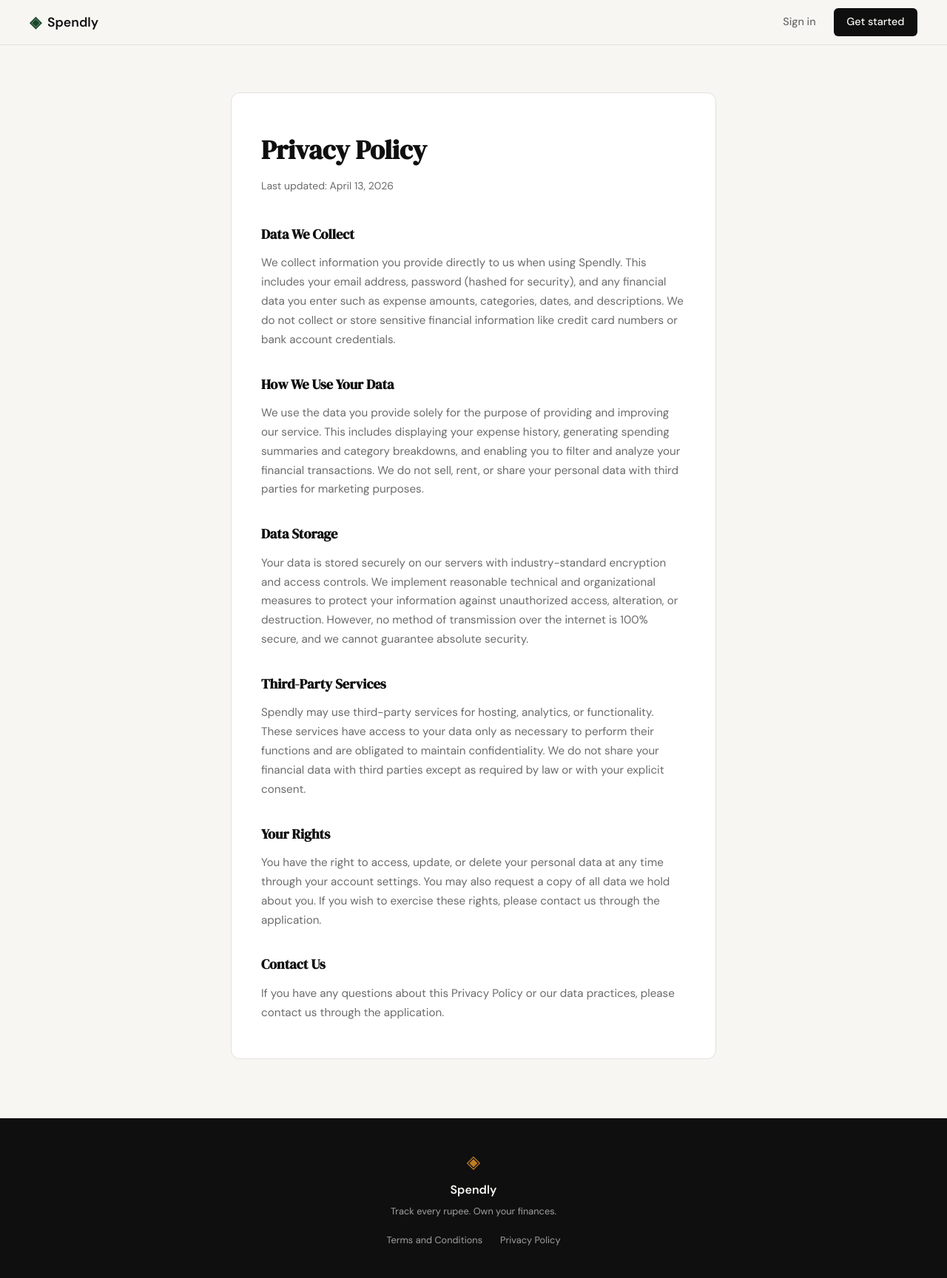
After one commit to Kusaram99/spendly_by_campusX, a Flask app: page /privacy in a window 1280 px wide. The commit adds this page. Shown: the whole page at 74% size. Run offline with Flask 3, Linux system fonts and the light colour scheme.

Commit message:
Add privacy policy page and update footer link

```diff
--- a/app.py
+++ b/app.py
@@ -25,6 +25,11 @@ def login():
 @app.route("/terms")
 def terms():
     return render_template("terms.html")
+
+
+@app.route("/privacy")
+def privacy():
+    return render_template("privacy.html")
 
 
 # ------------------------------------------------------------------ #
--- a/templates/base.html
+++ b/templates/base.html
@@ -39,7 +39,7 @@
         <p class="footer-copy">Track every rupee. Own your finances.</p>
         <div class="footer-links">
           <a href="/terms">Terms and Conditions</a>
-          <a href="#">Privacy Policy</a>
+          <a href="/privacy">Privacy Policy</a>
         </div>
       </div>
     </footer>
--- /dev/null
+++ b/templates/privacy.html
@@ -0,0 +1,86 @@
+{% extends "base.html" %}
+
+{% block title %}Privacy Policy — Spendly{% endblock %}
+
+{% block content %}
+<style>
+    .privacy-section {
+        max-width: 720px;
+        margin: 0 auto;
+        padding: 4rem 2rem 5rem;
+    }
+    .privacy-inner {
+        background: var(--paper-card);
+        border: 1px solid var(--border);
+        border-radius: var(--radius-md);
+        padding: 3rem 2.5rem;
+    }
+    .privacy-title {
+        font-family: var(--font-display);
+        font-size: 2.25rem;
+        color: var(--ink);
+        margin-bottom: 0.5rem;
+    }
+    .privacy-updated {
+        color: var(--ink-muted);
+        font-size: 0.875rem;
+        margin-bottom: 2.5rem;
+    }
+    .privacy-block {
+        margin-bottom: 2rem;
+    }
+    .privacy-block:last-child {
+        margin-bottom: 0;
+    }
+    .privacy-block h2 {
+        font-family: var(--font-display);
+        font-size: 1.15rem;
+        color: var(--ink);
+        margin-bottom: 0.75rem;
+    }
+    .privacy-block p {
+        color: var(--ink-muted);
+        line-height: 1.7;
+        font-size: 0.95rem;
+    }
+</style>
+
+<section class="privacy-section">
+    <div class="privacy-inner">
+        <h1 class="privacy-title">Privacy Policy</h1>
+        <p class="privacy-updated">Last updated: April 13, 2026</p>
+
+        <div class="privacy-content">
+            <section class="privacy-block">
+                <h2>Data We Collect</h2>
+                <p>We collect information you provide directly to us when using Spendly. This includes your email address, password (hashed for security), and any financial data you enter such as expense amounts, categories, dates, and descriptions. We do not collect or store sensitive financial information like credit card numbers or bank account credentials.</p>
+            </section>
+
+            <section class="privacy-block">
+                <h2>How We Use Your Data</h2>
+                <p>We use the data you provide solely for the purpose of providing and improving our service. This includes displaying your expense history, generating spending summaries and category breakdowns, and enabling you to filter and analyze your financial transactions. We do not sell, rent, or share your personal data with third parties for marketing purposes.</p>
+            </section>
+
+            <section class="privacy-block">
+                <h2>Data Storage</h2>
+                <p>Your data is stored securely on our servers with industry-standard encryption and access controls. We implement reasonable technical and organizational measures to protect your information against unauthorized access, alteration, or destruction. However, no method of transmission over the internet is 100% secure, and we cannot guarantee absolute security.</p>
+            </section>
+
+            <section class="privacy-block">
+                <h2>Third-Party Services</h2>
+                <p>Spendly may use third-party services for hosting, analytics, or functionality. These services have access to your data only as necessary to perform their functions and are obligated to maintain confidentiality. We do not share your financial data with third parties except as required by law or with your explicit consent.</p>
+            </section>
+
+            <section class="privacy-block">
+                <h2>Your Rights</h2>
+                <p>You have the right to access, update, or delete your personal data at any time through your account settings. You may also request a copy of all data we hold about you. If you wish to exercise these rights, please contact us through the application.</p>
+            </section>
+
+            <section class="privacy-block">
+                <h2>Contact Us</h2>
+                <p>If you have any questions about this Privacy Policy or our data practices, please contact us through the application.</p>
+            </section>
+        </div>
+    </div>
+</section>
+{% endblock %}
```
